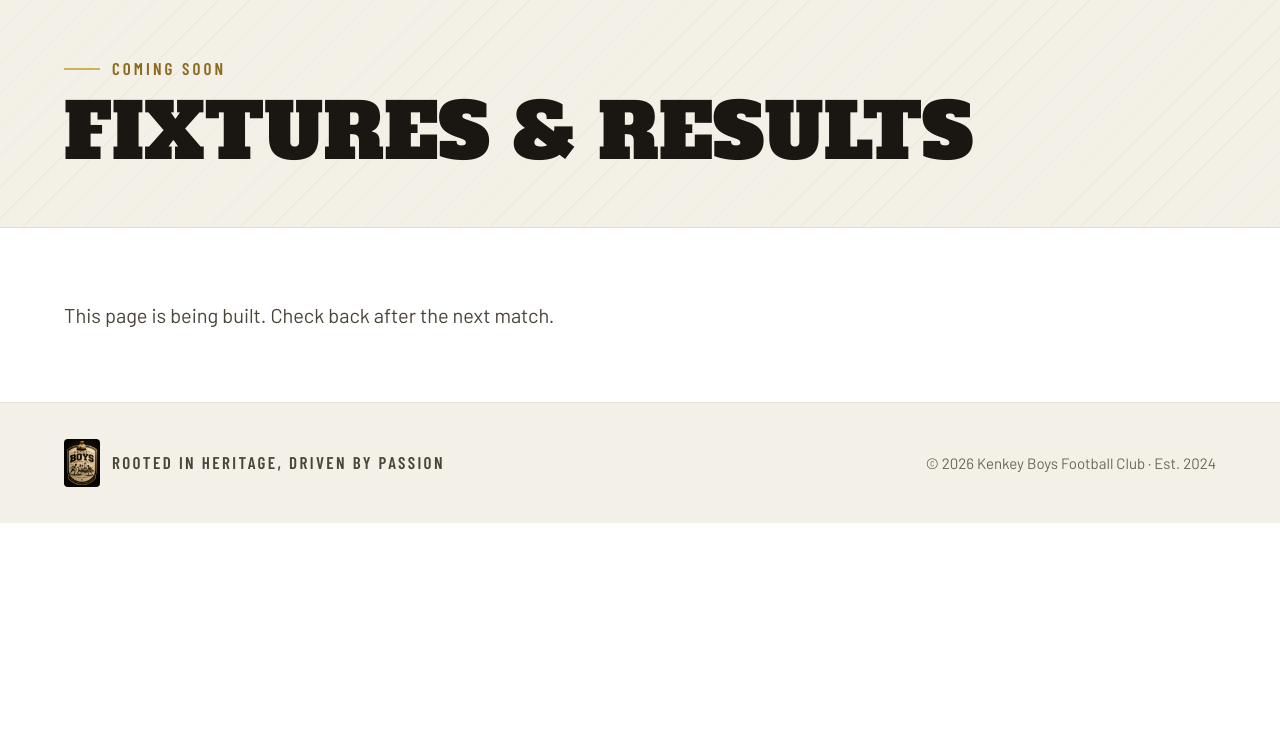
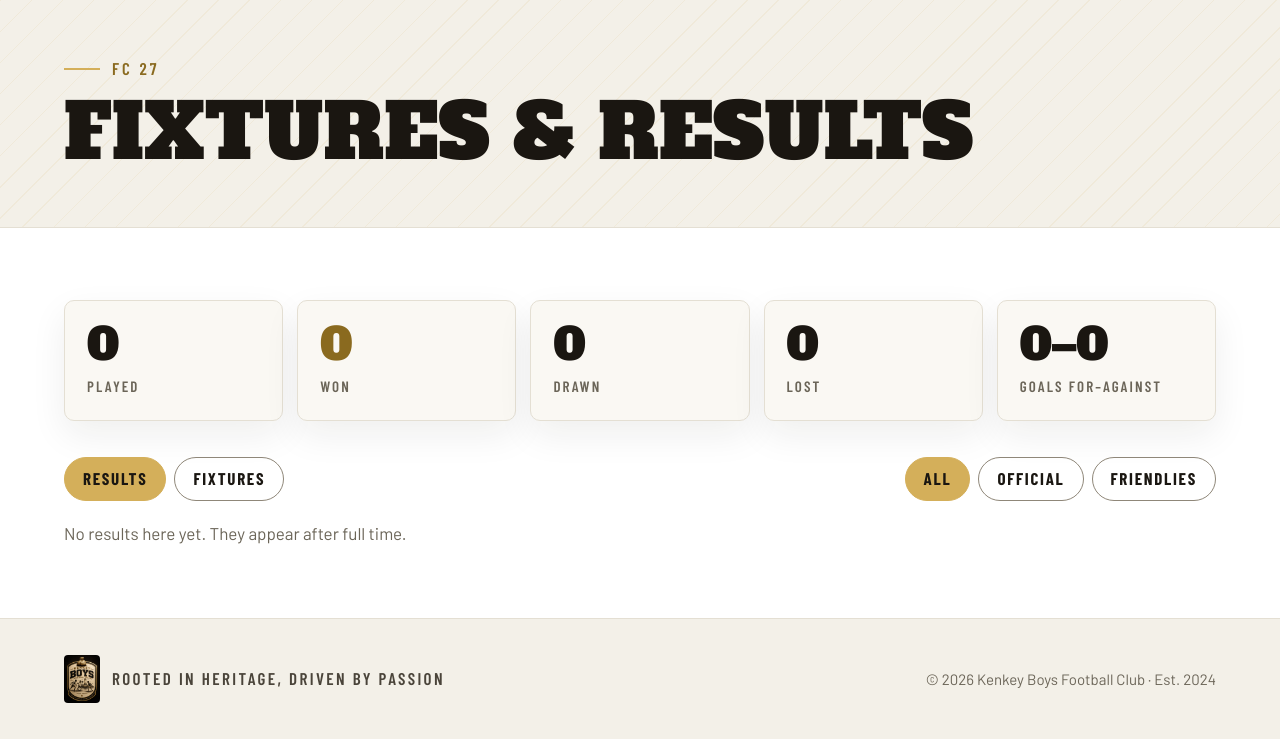
Before and after one commit to lifeofchurchill/kenkeyboys, a Django app: page /matches/?show=results&type=all in a window 1280 px wide. Shown: the part 85-824 px from the top of the page. Before the commit the page ends 608 px from the top, so only its background shows below. Run offline with Django 5.2, Linux system fonts and the light colour scheme; tables that the repository leaves empty hold one stand-in row (values such as "Sample post").

Commit message:
Opponents with logos, official/friendly competitions, import checks friendlies only

```diff
--- /dev/null
+++ b/website/static/website/css/components.css
@@ -0,0 +1,23 @@
+/* ==========================================================================
+   Shared components added after site.css was finished. Loaded on every page by base.html.
+   New shared styles go in this file, so site.css never has to be replaced again
+   ========================================================================== */
+
+/* ---------- Opponent badge: the club's logo, or its first letter ---------- */
+/* A rounded square, like our own crest, so logos fill it with very little trimmed off */
+.opponent-badge {
+  width: 56px; height: 56px; flex: none;
+  display: flex; align-items: center; justify-content: center;
+  overflow: hidden; border-radius: 10px;
+  background: var(--band); border: 1px solid var(--line-strong);
+  font-family: var(--font-display); font-size: 22px; color: var(--ink-soft);
+}
+/* cover: the logo fills the whole badge. If the picture's shape differs from the badge,
+   its edges are trimmed evenly instead of leaving empty space around it */
+.opponent-badge img { width: 100%; height: 100%; object-fit: cover; }
+/* A badge holding a logo only needs a faint outline */
+.opponent-badge:has(img) { border-color: var(--line); }
+
+/* Two other sizes: small for lists, large for the match page */
+.opponent-badge--sm { width: 40px; height: 40px; font-size: 16px; border-radius: 8px; }
+.opponent-badge--lg { width: 88px; height: 88px; font-size: 34px; border-radius: 12px; }
--- /dev/null
+++ b/website/static/website/css/matches.css
@@ -0,0 +1,139 @@
+/* ==========================================================================
+   Matches pages: the fixtures and results list, and the match page.
+   Loaded through the extra_css block in base.html
+   ========================================================================== */
+
+/* ---------- Season record ---------- */
+.summary {
+  display: grid; gap: 14px; margin-bottom: 36px;
+  grid-template-columns: repeat(auto-fit, minmax(min(140px, 100%), 1fr));
+}
+.summary__item {
+  display: flex; flex-direction: column; gap: 8px; padding: 22px;
+  background: var(--panel); border: 1px solid var(--line); border-radius: var(--radius);
+  box-shadow: var(--shadow);
+}
+.summary__value { font-family: var(--font-display); font-size: 44px; line-height: 1; }
+.summary__value--gold { color: var(--gold-text); }
+.summary__label {
+  font-family: var(--font-label); font-weight: 600; font-size: 15px;
+  letter-spacing: 0.14em; text-transform: uppercase; color: var(--muted);
+}
+
+/* ---------- The two switches: Results/Fixtures and All/Official/Friendlies ---------- */
+.switches {
+  display: flex; flex-wrap: wrap; align-items: center; justify-content: space-between;
+  gap: 12px 24px; margin-bottom: 20px;
+}
+.switch { display: flex; flex-wrap: wrap; gap: 8px; }
+/* .pill was made for buttons; these lines make it work on links too */
+.switch .pill { display: inline-flex; align-items: center; color: var(--ink); text-decoration: none; }
+/* The chosen option in each switch turns gold */
+.switch .pill[aria-current] { background: var(--gold); border-color: var(--gold); }
+
+/* ---------- The list of matches ---------- */
+.match-list { display: flex; flex-direction: column; gap: 12px; margin: 0; padding: 0; list-style: none; }
+.match-row {
+  display: flex; flex-wrap: wrap; align-items: center; gap: 16px 20px;
+  padding: 18px 22px;
+  background: var(--white); color: var(--ink); text-decoration: none;
+  border: 1px solid var(--line); border-radius: var(--radius);
+}
+.match-row:hover { color: var(--ink); }
+
+/* The date block on the left, e.g. "21 / NOV" */
+.match-row__date {
+  flex: none; width: 76px; padding-right: 20px;
+  display: flex; flex-direction: column; align-items: center;
+  border-right: 1px solid var(--line);
+}
+.match-row__day { font-family: var(--font-display); font-size: 32px; line-height: 1; }
+.match-row__month {
+  font-family: var(--font-label); font-weight: 700; font-size: 15px;
+  letter-spacing: 0.1em; text-transform: uppercase; color: var(--muted);
+}
+
+.match-row__info { flex: 1 1 220px; min-width: 0; display: flex; flex-direction: column; gap: 2px; }
+.match-row__competition {
+  font-family: var(--font-label); font-weight: 600; font-size: 15px;
+  letter-spacing: 0.14em; text-transform: uppercase; color: var(--gold-text);
+}
+.match-row__teams { font-weight: 600; font-size: 20px; }
+.match-row__vs { color: var(--muted); font-weight: 500; }
+
+/* The box on the right: a score, a kick-off time or "Awaiting result" */
+.match-row__score {
+  flex: none; min-width: 96px; padding: 6px 14px; text-align: center;
+  background: var(--panel); border: 1px solid var(--line); border-radius: 6px;
+  font-family: var(--font-display); font-size: 22px;
+}
+/* Same colours as the result badges on the home page: win gold, draw stone, loss outlined */
+.match-row__score--w { background: var(--gold); border-color: var(--gold); }
+.match-row__score--d { background: var(--line); border-color: var(--line); }
+.match-row__score--l { background: var(--white); border-color: var(--line-strong); }
+.match-row__score--waiting {
+  font-family: var(--font-label); font-weight: 700; font-size: 15px;
+  letter-spacing: 0.08em; text-transform: uppercase; color: var(--muted);
+}
+
+/* ---------- Match page: scoreboard ---------- */
+.scoreboard { position: relative; overflow: hidden; background: var(--band); border-bottom: 1px solid var(--line); }
+/* Faint diagonal stripes, like the page bands */
+.scoreboard::before {
+  content: ""; position: absolute; inset: 0;
+  background-image: repeating-linear-gradient(135deg, rgba(212, 175, 90, 0.10) 0 1px, transparent 1px 22px);
+}
+.scoreboard__inner { position: relative; display: flex; flex-direction: column; gap: 24px; padding-block: 36px 56px; }
+.scoreboard__meta { justify-content: center; }
+
+.scoreboard__teams {
+  display: flex; flex-wrap: wrap; align-items: center; justify-content: center; gap: 28px;
+  animation: rise .7s ease .1s both;
+}
+.scoreboard__team { flex: 1 1 220px; display: flex; align-items: center; justify-content: flex-end; gap: 16px; }
+.scoreboard__team--away { justify-content: flex-start; }
+/* Our crest. The > means "an image directly inside the team block" only,
+   so the opponent's logo (which sits inside its badge) is left to components.css */
+.scoreboard__team > img { width: 66px; height: 88px; object-fit: cover; border-radius: 8px; }
+.scoreboard__name { font-family: var(--font-display); font-size: clamp(22px, 3vw, 34px); text-transform: uppercase; }
+.scoreboard__team--away .scoreboard__name { color: var(--ink-soft); }
+
+.scoreboard__score {
+  margin: 0;
+  font-family: var(--font-display); font-weight: 400;
+  font-size: clamp(64px, 10vw, 128px); line-height: 1; white-space: nowrap;
+}
+.scoreboard__score--time { font-size: clamp(40px, 6vw, 72px); }
+.scoreboard__dash { color: var(--line-strong); }
+.scoreboard__scorers { margin: 0; text-align: center; color: var(--ink-soft); }
+
+/* ---------- Match page: man of the match ---------- */
+/* card--padded stacks things in a column; here they sit in a row instead */
+.motm { flex-direction: row; flex-wrap: wrap; align-items: center; gap: 12px 20px; margin-bottom: 40px; }
+.motm__name { font-family: var(--font-display); font-size: 28px; text-transform: uppercase; }
+.motm__line { color: var(--ink-soft); }
+
+/* ---------- Match page: team sheet ---------- */
+/* On phones the table scrolls sideways inside this box instead of squashing */
+.table-wrap { overflow-x: auto; background: var(--white); border: 1px solid var(--line); border-radius: var(--radius); }
+.ratings { width: 100%; min-width: 560px; border-collapse: collapse; }
+.ratings th,
+.ratings td { padding: 12px 22px; text-align: left; border-bottom: 1px solid var(--line); }
+.ratings thead th {
+  font-family: var(--font-label); font-weight: 600; font-size: 15px;
+  letter-spacing: 0.12em; text-transform: uppercase; color: var(--muted);
+}
+.ratings tbody th { font-weight: 600; }
+/* No line under the last row; the box's own border closes it */
+.ratings tbody tr:last-child > * { border-bottom: 0; }
+.ratings__number { font-family: var(--font-display); font-size: 20px; color: var(--gold-text); }
+.ratings__rating { font-family: var(--font-display); font-size: 20px; }
+/* The man of the match's row is tinted gold */
+.ratings__motm { background: #FFF6DD; }
+
+/* ---------- Phones ---------- */
+@media (max-width: 640px) {
+  /* Centre both teams once they stack above and below the score */
+  .scoreboard__team,
+  .scoreboard__team--away { justify-content: center; }
+}
--- a/website/templates/website/base.html
+++ b/website/templates/website/base.html
@@ -18,6 +18,8 @@
   <link rel="icon" href="{% static 'website/img/crest.jpg' %}">
   {# Styles shared by every page #}
   <link rel="stylesheet" href="{% static 'website/css/site.css' %}">
+  {# Shared pieces added later, such as opponent logos. New shared styles go here #}
+  <link rel="stylesheet" href="{% static 'website/css/components.css' %}">
   {# A slot where a page can add its own stylesheet. Empty unless a page fills it #}
   {% block extra_css %}{% endblock %}
   {# defer: download alongside the page, run once all the HTML has been read #}
--- /dev/null
+++ b/website/templates/website/matches.html
@@ -0,0 +1,101 @@
+{% extends "website/base.html" %}
+{% load static %}
+
+{% block title %}Fixtures &amp; results · Kenkey Boys FC{% endblock %}
+
+{# This page's own styles, placed into the extra_css slot in base.html #}
+{% block extra_css %}
+  <link rel="stylesheet" href="{% static 'website/css/matches.css' %}">
+{% endblock %}
+
+{% block content %}
+<section class="page-band">
+  <div class="container">
+    <p class="eyebrow">{{ season }}</p>
+    <h1 class="page-band__title">Fixtures &amp; results</h1>
+  </div>
+</section>
+
+<section class="container section">
+
+  {# The record for whatever is selected below, from the aggregate() in the view #}
+  <div class="summary reveal">
+    <div class="summary__item">
+      <span class="summary__value">{{ summary.played }}</span>
+      <span class="summary__label">Played</span>
+    </div>
+    <div class="summary__item">
+      <span class="summary__value summary__value--gold">{{ summary.won }}</span>
+      <span class="summary__label">Won</span>
+    </div>
+    <div class="summary__item">
+      <span class="summary__value">{{ summary.drawn }}</span>
+      <span class="summary__label">Drawn</span>
+    </div>
+    <div class="summary__item">
+      <span class="summary__value">{{ summary.lost }}</span>
+      <span class="summary__label">Lost</span>
+    </div>
+    <div class="summary__item">
+      <span class="summary__value">{{ summary.scored }}–{{ summary.conceded }}</span>
+      <span class="summary__label">Goals for–against</span>
+    </div>
+  </div>
+
+  {# Two switches. Each link keeps the other switch's setting in the address, #}
+  {# so choosing "Fixtures" while on "Friendlies" shows friendly fixtures. #}
+  {# An address starting with ? keeps the same page and only changes the settings #}
+  <div class="switches">
+    <nav class="switch" aria-label="Show results or fixtures">
+      <a class="pill" href="?show=results&amp;type={{ kind }}" {% if show == "results" %}aria-current="true"{% endif %}>Results</a>
+      <a class="pill" href="?show=fixtures&amp;type={{ kind }}" {% if show == "fixtures" %}aria-current="true"{% endif %}>Fixtures</a>
+    </nav>
+    <nav class="switch" aria-label="Filter by competition type">
+      <a class="pill" href="?show={{ show }}&amp;type=all" {% if kind == "all" %}aria-current="true"{% endif %}>All</a>
+      <a class="pill" href="?show={{ show }}&amp;type=official" {% if kind == "official" %}aria-current="true"{% endif %}>Official</a>
+      <a class="pill" href="?show={{ show }}&amp;type=friendly" {% if kind == "friendly" %}aria-current="true"{% endif %}>Friendlies</a>
+    </nav>
+  </div>
+
+  <ol class="match-list">
+    {% for match in rows %}
+      <li>
+        {# The whole row is one link to that match's page #}
+        <a class="match-row lift" href="{% url 'website:match_detail' match.pk %}">
+          <span class="match-row__date">
+            <span class="match-row__day">{{ match.kickoff|date:"d" }}</span>
+            <span class="match-row__month">{{ match.kickoff|date:"M" }}</span>
+          </span>
+
+          {% include "website/partials/opponent_badge.html" with opponent=match.opponent size="sm" %}
+
+          <span class="match-row__info">
+            <span class="match-row__competition">{{ match.competition.name }}</span>
+            <span class="match-row__teams">Kenkey Boys <span class="match-row__vs">vs</span> {{ match.opponent.name }}</span>
+          </span>
+
+          {% if match.result %}
+            {# Finished: the score, coloured by result #}
+            <span class="match-row__score match-row__score--{{ match.result|lower }}">{{ match.our_score }}–{{ match.opponent_score }}</span>
+          {% elif match.kickoff < now %}
+            {# Kick-off has passed but the import has not filled in the score yet #}
+            <span class="match-row__score match-row__score--waiting">Awaiting result</span>
+          {% else %}
+            {# Still to come: the kick-off time #}
+            <span class="match-row__score">{{ match.kickoff|date:"H:i" }}</span>
+          {% endif %}
+        </a>
+      </li>
+    {% empty %}
+      <li class="empty">
+        {% if show == "fixtures" %}
+          No fixtures scheduled here yet. Check back soon.
+        {% else %}
+          No results here yet. They appear after full time.
+        {% endif %}
+      </li>
+    {% endfor %}
+  </ol>
+
+</section>
+{% endblock %}
--- a/website/urls.py
+++ b/website/urls.py
@@ -17,12 +17,13 @@ def coming_soon(page, title):
 
 urlpatterns = [
     path("", views.home, name="home"),
+    path("matches/", views.matches, name="matches"),
+    # <int:pk> captures a whole number from the address and passes it to the view as pk
+    path("matches/<int:pk>/", views.match_detail, name="match_detail"),
     path("squad/", views.squad, name="players"),
     path("join/", views.join, name="join"),
-    # <int:pk> captures a whole number from the address and passes it to the view as pk
     path("news/<int:pk>/", views.news_detail, name="news_detail"),
     # Placeholders: each is swapped for a real view as we build that page
-    path("matches/", coming_soon("matches", "Fixtures & results"), name="matches"),
     path("news/", coming_soon("news", "News"), name="news"),
     path("honours/", coming_soon("honours", "Trophy room"), name="honours"),
 ]
--- a/website/views.py
+++ b/website/views.py
@@ -1,11 +1,13 @@
 from django.conf import settings
 from django.contrib import messages
 from django.core.cache import cache
+from django.db.models import Count, F, Q, Sum
+from django.db.models.functions import Coalesce
 from django.shortcuts import get_object_or_404, redirect, render
 from django.utils import timezone
 
 from club.models import NewsPost, Player, Trophy
-from matches.models import Match
+from matches.models import Competition, Match
 
 from .forms import TrialRequestForm
 
@@ -31,11 +33,13 @@ def countdown_parts(kickoff, now):
 def home(request):
     """The home page: next match, recent form, latest news and honours."""
     now = timezone.now()
+    # Every match shown on this page needs its competition and opponent,
+    # so fetch them in the same query instead of one extra query per match
+    matches_with_details = Match.objects.select_related("competition", "opponent")
 
     # The soonest fixture that has not kicked off yet; None if nothing is scheduled
     next_match = (
-        Match.objects.select_related("competition")
-        .filter(status=Match.Status.UPCOMING, kickoff__gte=now)
+        matches_with_details.filter(status=Match.Status.UPCOMING, kickoff__gte=now)
         .order_by("kickoff")
         .first()
     )
@@ -46,7 +50,7 @@ def home(request):
         "next_match": next_match,
         "countdown": countdown_parts(next_match.kickoff, now) if next_match else None,
         # The five latest results, newest first
-        "recent_results": Match.objects.filter(status=Match.Status.FINISHED)[:5],
+        "recent_results": matches_with_details.filter(status=Match.Status.FINISHED)[:5],
         # The five newest stories whose publish time has arrived, for the rotating section
         "latest_news": NewsPost.objects.filter(published_at__lte=now)[:5],
         # The three latest honours
@@ -109,12 +113,91 @@ def join(request):
             cache.set(cache_key, sent_recently + 1, TRIAL_WINDOW_SECONDS)
             # A one-time message, shown on the next page load and then gone
             messages.success(request, "Request received. The captain will be in touch with a trial date.")
-            # Post/Redirect/Get: send the browser to a fresh, empty copy of the page,
-            # so pressing refresh can never send the same request twice
+            # Post/Redirect/Get: a fresh, empty copy of the page, so refresh can never send it twice
             return redirect("website:join")
     else:
         # A first visit: an empty, "unbound" form
         form = TrialRequestForm()
 
-    # Reached on a first visit, or when the form has errors to show next to the boxes
     return render(request, "website/join.html", {"active_page": "join", "form": form})
+
+
+def matches(request):
+    """
+    Fixtures and results. Two settings come from the address:
+      ?show=results or fixtures            (default: results)
+      ?type=all, official or friendly      (default: all)
+    """
+    # request.GET holds the query parameters from the address
+    show = "fixtures" if request.GET.get("show") == "fixtures" else "results"
+
+    # Only accept a competition kind the model actually defines; anything else means "all"
+    kind = request.GET.get("type")
+    if kind not in Competition.Kind.values:
+        kind = "all"
+
+    games = Match.objects.select_related("competition", "opponent")
+    if kind != "all":
+        # competition__kind follows the link to the competition and checks its kind
+        games = games.filter(competition__kind=kind)
+
+    finished = games.filter(status=Match.Status.FINISHED)
+
+    if show == "fixtures":
+        # Games still to be played, soonest first
+        rows = games.filter(status=Match.Status.UPCOMING).order_by("kickoff")
+    else:
+        # Results, newest first (the order set in the Match model)
+        rows = finished
+
+    # The record for whatever is selected, counted by the database in a single query.
+    # F("opponent_score") means "the opponent_score of the same row", so the database
+    # compares each match's two scores itself
+    summary = finished.aggregate(
+        played=Count("id"),
+        won=Count("id", filter=Q(our_score__gt=F("opponent_score"))),
+        drawn=Count("id", filter=Q(our_score=F("opponent_score"))),
+        lost=Count("id", filter=Q(our_score__lt=F("opponent_score"))),
+        # Coalesce turns "no matches yet" (None) into 0
+        scored=Coalesce(Sum("our_score"), 0),
+        conceded=Coalesce(Sum("opponent_score"), 0),
+    )
+
+    context = {
+        "active_page": "matches",
+        "show": show,
+        "kind": kind,
+        "rows": rows,
+        "summary": summary,
+        # Lets the template tell a fixture still to come from one awaiting its result
+        "now": timezone.now(),
+        "season": settings.EA_SEASON,
+    }
+    return render(request, "website/matches.html", context)
+
+
+def match_detail(request, pk):
+    """One match, at /matches/<pk>/: a preview before kick-off, a report after."""
+    # get_object_or_404 also accepts a queryset: here, any match except cancelled ones
+    match = get_object_or_404(
+        Match.objects.select_related("competition", "opponent").exclude(status=Match.Status.CANCELLED),
+        pk=pk,
+    )
+
+    # Every player's stat line, best rating first, each with its player fetched in the same query
+    stats = match.stats.select_related("player")
+
+    # Looping over a queryset stores its rows, so the template reuses them without asking again.
+    # Goal scorers for the line under the score, most goals first
+    scorers = sorted((line for line in stats if line.goals), key=lambda line: line.goals, reverse=True)
+    # The man of the match's line, or None. next() takes the first one found
+    motm = next((line for line in stats if line.is_motm), None)
+
+    context = {
+        "active_page": "matches",
+        "match": match,
+        "stats": stats,
+        "scorers": scorers,
+        "motm": motm,
+    }
+    return render(request, "website/match_detail.html", context)
```
Also changed, not shown: matches/admin.py (+36 -6 lines), matches/management/commands/import_ea_matches.py (+17 -17 lines), matches/models.py (+45 -3 lines), website/templates/website/home.html (+5 -5 lines), website/templates/website/match_detail.html (added, +121 -0 lines), website/templates/website/partials/opponent_badge.html (added, +12 -0 lines), matches/migrations/0005_competition_kind_opponent_alter_match_opponent.py (added).
